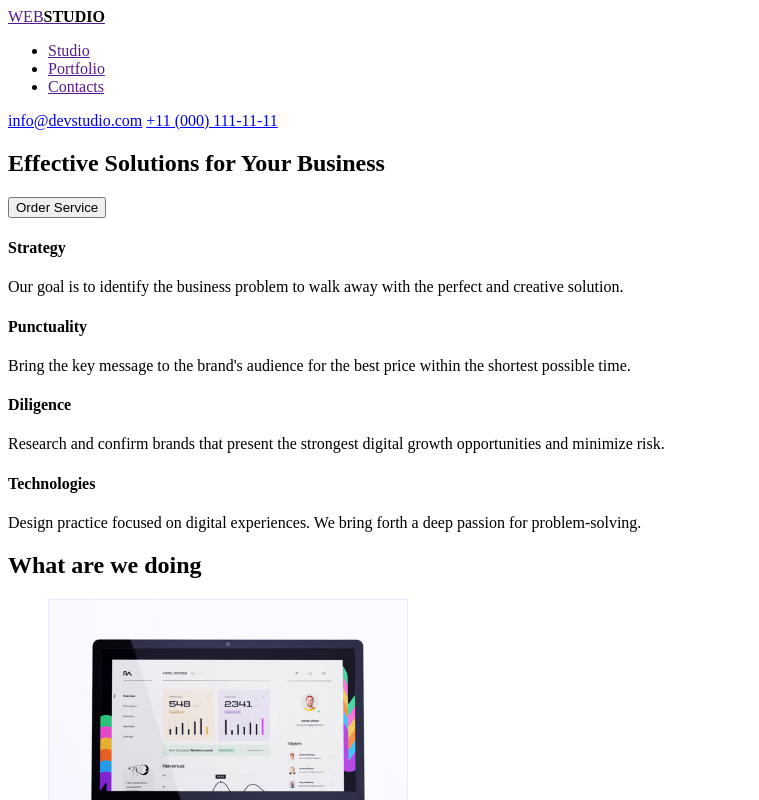
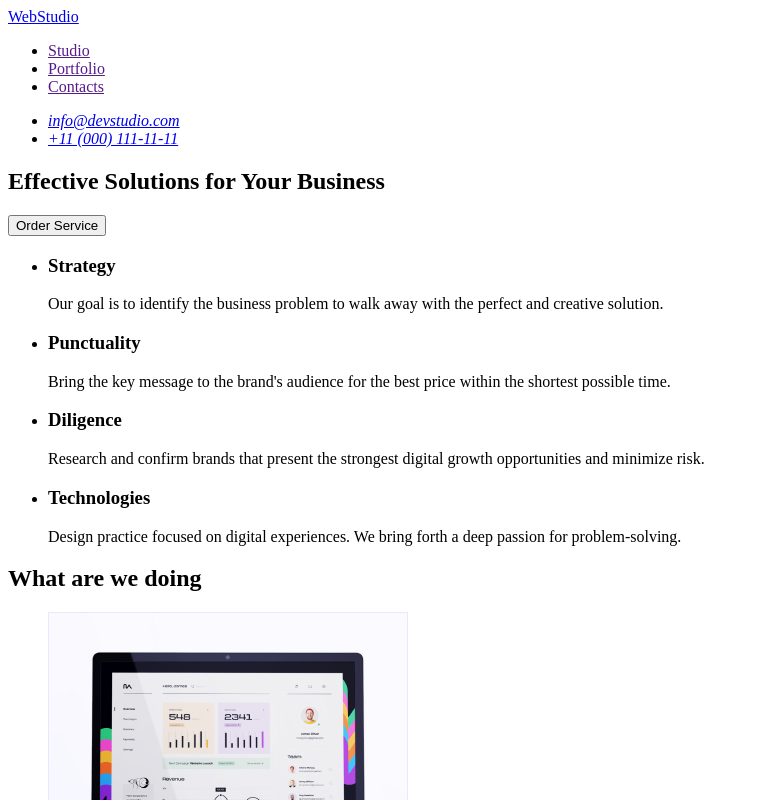
Before and after one commit to dmytrokyryk/goit-markup-hw-01, a plain HTML site: page index.html in a window 1280 px wide. Shown: the top 800 px of the page, without its empty margins (0-759 px from the left). Drawn offline with Linux system fonts and the light colour scheme.

Commit message:
Внесено поправки після автоперевірки

```diff
--- a/index.html
+++ b/index.html
@@ -9,9 +9,9 @@
   <body>
     <!-- Header section -->
     <header>
-      <a href=""
-        >WEB<span style="font-weight: 600; color: black">STUDIO</span></a
-      >
+      <nav>
+        <a href="./index.html">WebStudio</a>
+      </nav>
       <nav>
         <ul>
           <li>
@@ -25,39 +25,58 @@
           </li>
         </ul>
       </nav>
+      <address>
+        <ul>
+          <li>
             <a href="mailto:info@devstudio.com">info@devstudio.com</a>
+          </li>
+          <li>
             <a href="tel:+110001111111">+11 (000) 111-11-11</a>
+          </li>
+        </ul>
+      </address>
     </header>
     <main>
-      <!-- Hero section -->
+      <!-- Hero section-1 -->
       <section>
         <h1>Effective Solutions for Your Business</h1>
         <button type="button">Order Service</button>
       </section>
-      <!-- About section -->
+      <!-- About section-2 -->
+      <h2 hidden>About section</h2>
       <section>
-        <h4>Strategy</h4>
+        <ul>
+          <li>
+            <h3>Strategy</h3>
             <p>
               Our goal is to identify the business problem to walk away with the
               perfect and creative solution.
             </p>
-        <h4>Punctuality</h4>
+          </li>
+          <li>
+            <h3>Punctuality</h3>
             <p>
               Bring the key message to the brand's audience for the best price
               within the shortest possible time.
             </p>
-        <h4>Diligence</h4>
+          </li>
+          <li>
+            <h3>Diligence</h3>
             <p>
-          Research and confirm brands that present the strongest digital growth
-          opportunities and minimize risk.
+              Research and confirm brands that present the strongest digital
+              growth opportunities and minimize risk.
             </p>
-        <h4>Technologies</h4>
+          </li>
+          <li>
+            <h3>Technologies</h3>
             <p>
-          Design practice focused on digital experiences. We bring forth a deep
-          passion for problem-solving.
+              Design practice focused on digital experiences. We bring forth a
+              deep passion for problem-solving.
             </p>
+          </li>
+        </ul>
       </section>
-      <!-- What are we doing -->
+      <!-- What are we doing section-3 -->
       <section>
         <h2>What are we doing</h2>
         <ul>
@@ -134,12 +153,9 @@
         </ul>
       </section>
     </main>
-
     <!-- Footer section -->
     <footer>
-      <a href=""
-        >WEB<span style="font-weight: 600; color: white">STUDIO</span></a
-      >
+      <a href="./index.html">WebStudio</a>
       <p>
         Increase the flow of customers and sales for your business with digital
         marketing & growth solutions.
```
Also changed, not shown: images/camila-garcia.jpg (deleted), images/daniel-wilson.jpg (deleted), images/img 1.jpg (deleted), images/img 2.jpg (deleted), images/img 3.jpg (deleted), images/mark-guerrero.jpg (deleted), 1 other file. Lines whose indentation alone changed are shown as unchanged.
